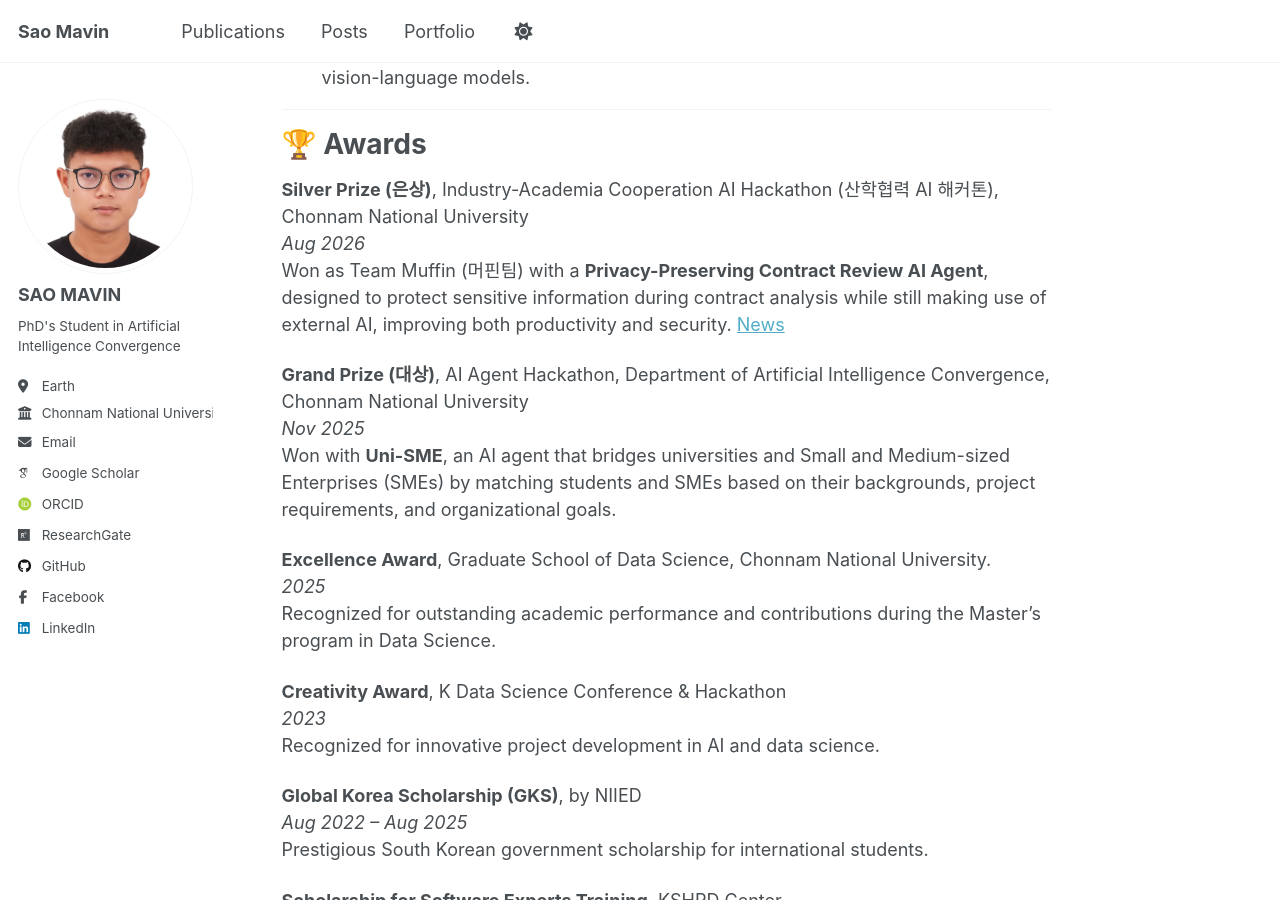
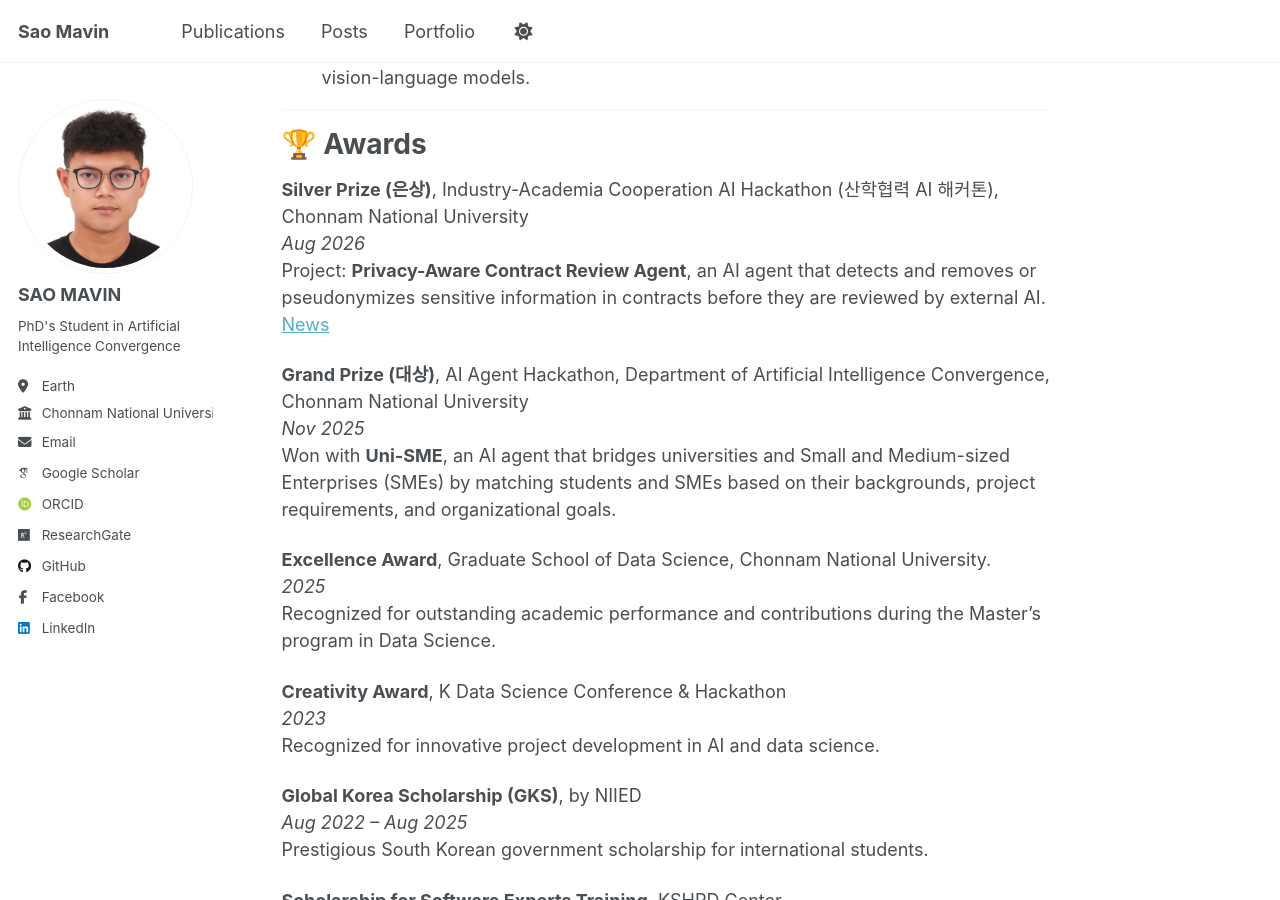
Before and after one commit to MavinSao/mavinsao.github.io, a Jekyll site: the page built from _pages/about.md, in a window 1280 px wide and 900 px high, scrolled down 596 px. Built offline with Jekyll 4.4.1, drawn with Linux system fonts in a browser that asks for light colours; some web fonts are replaced.

Commit message:
Use project name and main idea for Silver Prize entry
Co-Authored-By: Claude Opus 5.5 <noreply@anthropic.com>
Claude-Session: https://claude.ai/code/session_01CAcfDEs2EfSDhMLpHCHG2n

```diff
--- a/_pages/about.md
+++ b/_pages/about.md
@@ -27,7 +27,7 @@ My research focuses on Artificial Intelligence, Medical Imaging, and Multi-Modal
 
 **Silver Prize (은상)**, Industry-Academia Cooperation AI Hackathon (산학협력 AI 해커톤), Chonnam National University
 *Aug 2026*
-Won as Team Muffin (머핀팀) with a **Privacy-Preserving Contract Review AI Agent**, designed to protect sensitive information during contract analysis while still making use of external AI, improving both productivity and security. [News](https://today.jnu.ac.kr/WebApp/web/HOM/COM/Board/board.aspx?boardID=174&bbsMode=view&key=5431)
+Project: **Privacy-Aware Contract Review Agent**, an AI agent that detects and removes or pseudonymizes sensitive information in contracts before they are reviewed by external AI. [News](https://today.jnu.ac.kr/WebApp/web/HOM/COM/Board/board.aspx?boardID=174&bbsMode=view&key=5431)
 
 **Grand Prize (대상)**, AI Agent Hackathon, Department of Artificial Intelligence Convergence, Chonnam National University
 *Nov 2025*
```
